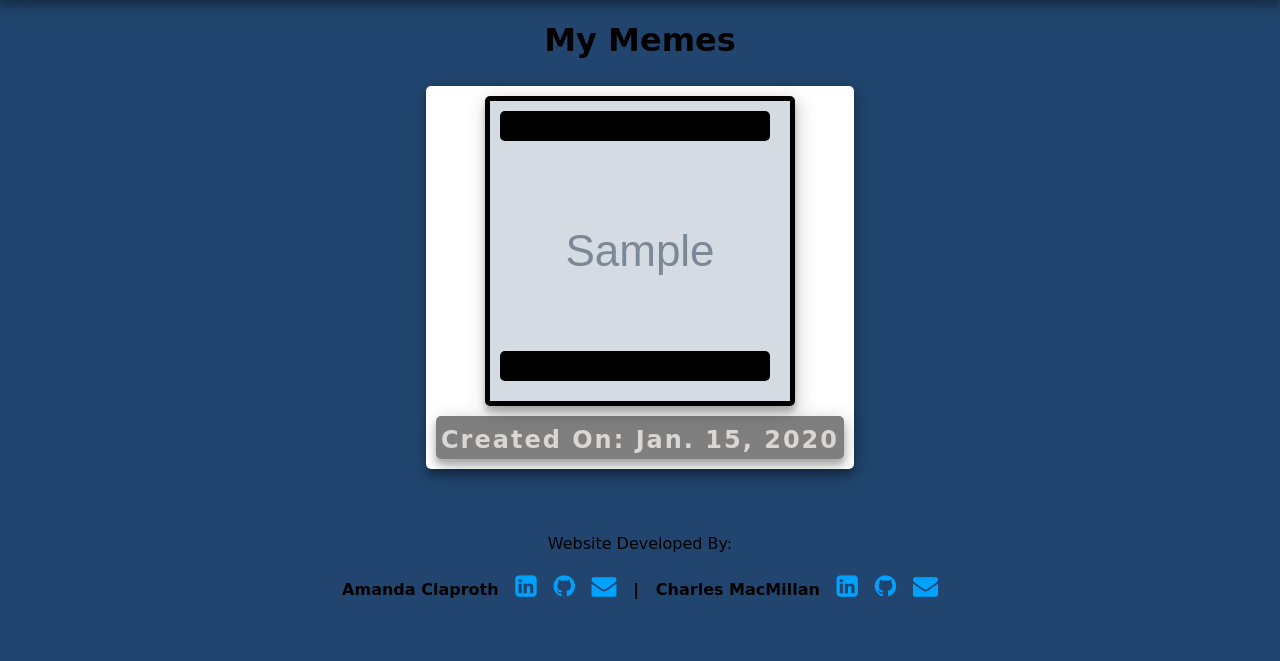
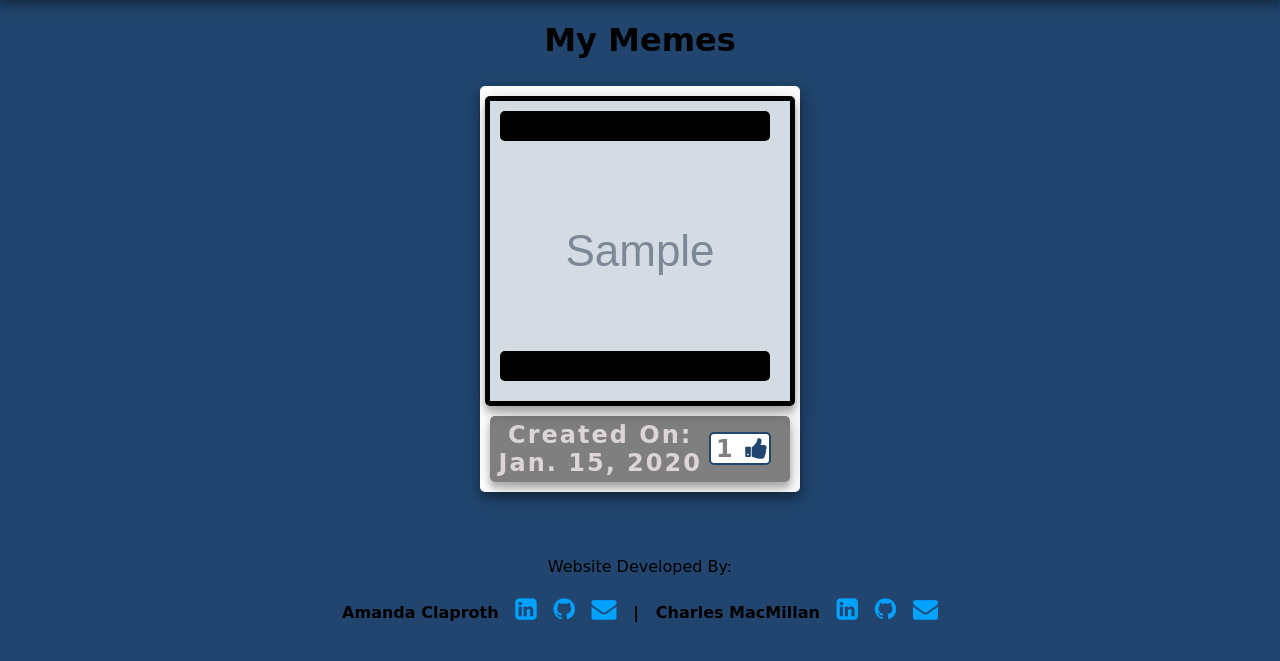
Before and after one commit to Aclap427/Meme_World, a Django app: page /memes/user/1/ in a window 1280 px wide. Shown: the part 100-761 px from the top of the page. Run offline with Django 3.2, Linux system fonts and the light colour scheme; tables that the repository leaves empty hold one stand-in row (values such as "Sample post"); grey boxes marked "Sample" are stand-in pictures; some web fonts are replaced.

Commit message:
redirect to whatever page you're on after 'like'

```diff
--- a/main_app/static/css/style.css
+++ b/main_app/static/css/style.css
@@ -138,7 +138,7 @@ a:hover {
   padding: 5px;
   display: flex;
   align-items: center;
-  justify-content: center;
+  justify-content: space-around;
   background-color: rgba(0, 0, 0, 0.5);
   border-radius: 5px;
   color: rgb(219, 213, 213);
--- a/main_app/templates/memes/user.html
+++ b/main_app/templates/memes/user.html
@@ -26,13 +26,17 @@
         </div>
         <div class="gray-box" style="margin: 20px 0 10px 10px">
             <div>
-                <p style="text-align: center; margin: 5px 0 0">
-                    Created On: {{ meme.created_on }}
+                <p style="text-align: center; ">
+                    Created On: <br> {{ meme.created_on }}
                 </p>{% if meme.user == request.user %}
                 <nav style="margin-bottom: 5px">
                     <a href="{% url 'memes_update' meme.id %}">Edit</a>
                     <a href="{% url 'memes_delete' meme.id %}">Delete</a>
                 </nav>{% endif %}
+            </div>
+            <div class="like-box">
+                <p> {{meme.likes.all|length }}
+                    <a href="/memes/{{ meme.id }}/like"><i class="fa fa-thumbs-up" aria-hidden="true"></i></a></p>
             </div>
         </div>
     </div>
--- a/main_app/views.py
+++ b/main_app/views.py
@@ -6,6 +6,7 @@ from django.contrib.auth.decorators import login_required
 from django.contrib.auth.mixins import LoginRequiredMixin
 from .models import Meme
 from django.views.generic.edit import CreateView, DeleteView, UpdateView
+from django.http import HttpResponseRedirect
 import uuid
 import boto3
 
@@ -97,15 +98,4 @@ def like(request, meme_id):
     meme = Meme.objects.get(id=meme_id)
     meme.likes.add(request.user.id)
     meme.save()
-    return redirect('/memes/')
-
-    # meme = Meme.objects.get(id=meme_id)
-    # liking_user = request.user
-    # print(meme.users_who_liked)
-    # if liking_user.id in meme.users_who_liked:
-    #   meme.likes = meme.likes - 1
-    # else:
-    #   meme.likes = meme.likes + 1
-    #   meme.users_who_liked.append(liking_user.id)
-    #   meme.save()
-    # return redirect('/memes/')
+    return HttpResponseRedirect(request.META.get('HTTP_REFERER'))
```
